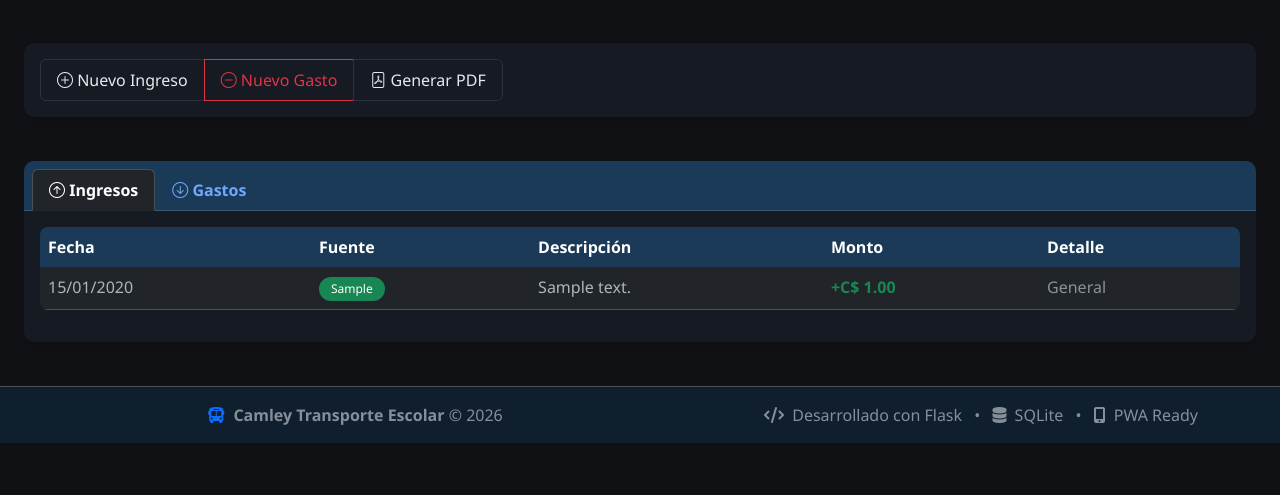
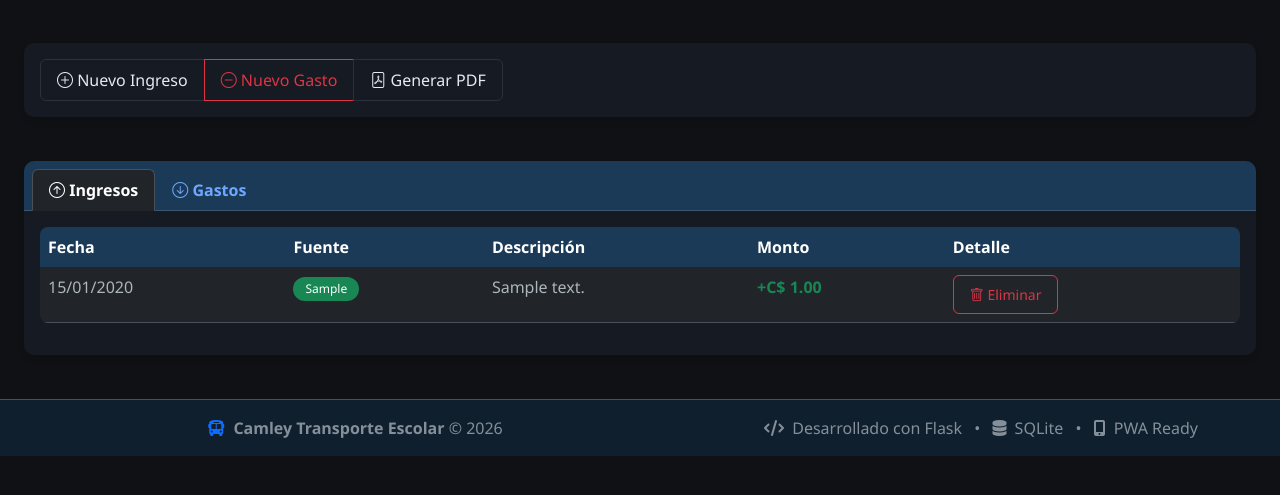
Before and after one commit to Norvin-Ocon/Proyecto-Camley, a Flask app: page /admin/finanzas in a window 1280 px wide. Shown: the part 268-763 px from the top of the page. Run offline with Flask 3, Linux system fonts and the light colour scheme; a user stored in the database is signed in; tables that the repository leaves empty hold one stand-in row (values such as "Sample post").

Commit message:
Add delete actions for finance and routes

```diff
--- a/app.py
+++ b/app.py
@@ -1877,6 +1877,49 @@ def eliminar_vehiculo(vehiculo_id):
     try:
         Ruta.query.filter_by(vehiculo_id=vehiculo.id).update({'vehiculo_id': None})
         db.session.delete(vehiculo)
+        db.session.commit()
+        return jsonify({'success': True})
+    except Exception as e:
+        db.session.rollback()
+        return jsonify({'success': False, 'error': str(e)}), 500
+
+@app.route('/admin/rutas/<int:ruta_id>/eliminar', methods=['POST'])
+@login_required
+def eliminar_ruta(ruta_id):
+    if current_user.rol != 'admin':
+        return jsonify({'success': False, 'error': 'No autorizado'}), 403
+    ruta = Ruta.query.get_or_404(ruta_id)
+    try:
+        Estudiante.query.filter_by(ruta_id=ruta.id).update({'ruta_id': None})
+        db.session.delete(ruta)
+        db.session.commit()
+        return jsonify({'success': True})
+    except Exception as e:
+        db.session.rollback()
+        return jsonify({'success': False, 'error': str(e)}), 500
+
+@app.route('/admin/finanzas/ingresos/<int:ingreso_id>/eliminar', methods=['POST'])
+@login_required
+def eliminar_ingreso(ingreso_id):
+    if current_user.rol != 'admin':
+        return jsonify({'success': False, 'error': 'No autorizado'}), 403
+    ingreso = Ingreso.query.get_or_404(ingreso_id)
+    try:
+        db.session.delete(ingreso)
+        db.session.commit()
+        return jsonify({'success': True})
+    except Exception as e:
+        db.session.rollback()
+        return jsonify({'success': False, 'error': str(e)}), 500
+
+@app.route('/admin/finanzas/gastos/<int:gasto_id>/eliminar', methods=['POST'])
+@login_required
+def eliminar_gasto(gasto_id):
+    if current_user.rol != 'admin':
+        return jsonify({'success': False, 'error': 'No autorizado'}), 403
+    gasto = Gasto.query.get_or_404(gasto_id)
+    try:
+        db.session.delete(gasto)
         db.session.commit()
         return jsonify({'success': True})
     except Exception as e:
--- a/templates/admin/finanzas.html
+++ b/templates/admin/finanzas.html
@@ -120,7 +120,9 @@
                                     <td>{{ ingreso.descripcion }}</td>
                                     <td class="text-success fw-bold">+C$ {{ "%.2f"|format(ingreso.monto) }}</td>
                                     <td>
-                                        <span class="text-muted">General</span>
+                                        <button class="btn btn-sm btn-outline-danger" onclick="eliminarIngreso({{ ingreso.id }})">
+                                            <i class="bi bi-trash"></i> Eliminar
+                                        </button>
                                     </td>
                                 </tr>
                                 {% endfor %}
@@ -159,7 +161,9 @@
                                     <td>{{ gasto.descripcion }}</td>
                                     <td class="text-danger fw-bold">-C$ {{ "%.2f"|format(gasto.monto) }}</td>
                                     <td>
-                                        <span class="text-muted">Sistema</span>
+                                        <button class="btn btn-sm btn-outline-danger" onclick="eliminarGasto({{ gasto.id }})">
+                                            <i class="bi bi-trash"></i> Eliminar
+                                        </button>
                                     </td>
                                 </tr>
                                 {% endfor %}
@@ -265,3 +269,29 @@
 </div>
 
 {% endblock %}
+
+{% block scripts %}
+<script>
+function eliminarIngreso(id) {
+    if (!confirm('¿Eliminar este ingreso?')) return;
+    fetch(`/admin/finanzas/ingresos/${id}/eliminar`, { method: 'POST' })
+        .then(res => res.json())
+        .then(data => {
+            if (data.success) location.reload();
+            else alert('Error: ' + data.error);
+        })
+        .catch(() => alert('Error de conexión'));
+}
+
+function eliminarGasto(id) {
+    if (!confirm('¿Eliminar este gasto?')) return;
+    fetch(`/admin/finanzas/gastos/${id}/eliminar`, { method: 'POST' })
+        .then(res => res.json())
+        .then(data => {
+            if (data.success) location.reload();
+            else alert('Error: ' + data.error);
+        })
+        .catch(() => alert('Error de conexión'));
+}
+</script>
+{% endblock %}
```
Also changed, not shown: templates/admin/rutas.html (+15 -0 lines).
